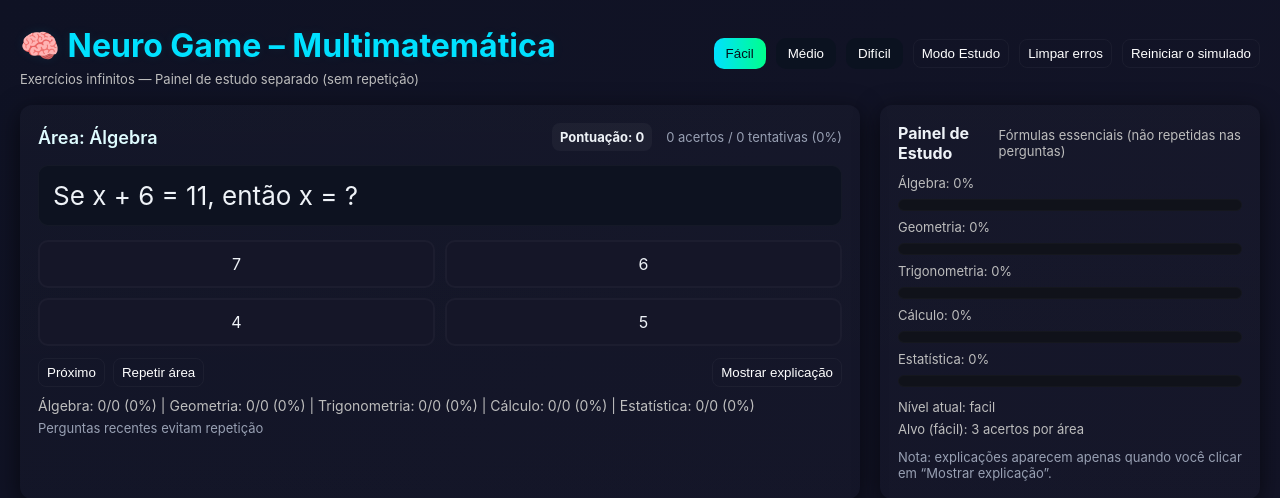
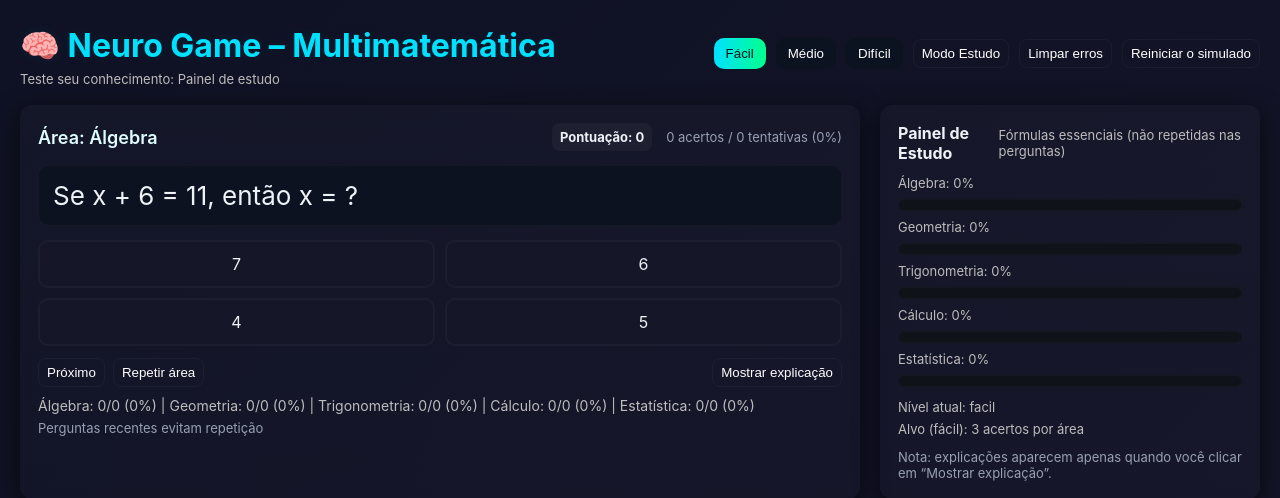
Before and after one commit to klebmatrix/sysdigital, a Flask app: page / in a window 1280 px wide. Shown: the top 498 px of the page. Run offline with Flask 3, Linux system fonts and the light colour scheme.

```diff
--- a/templates/index.html
+++ b/templates/index.html
@@ -54,7 +54,7 @@
 <header>
   <div>
     <h1>🧠 Neuro Game – Multimatemática</h1>
-    <div class="small">Exercícios infinitos — Painel de estudo separado (sem repetição)</div>
+    <div class="small">Teste seu conhecimento: Painel de estudo </div>
   </div>
 
   <div class="controls">
```
